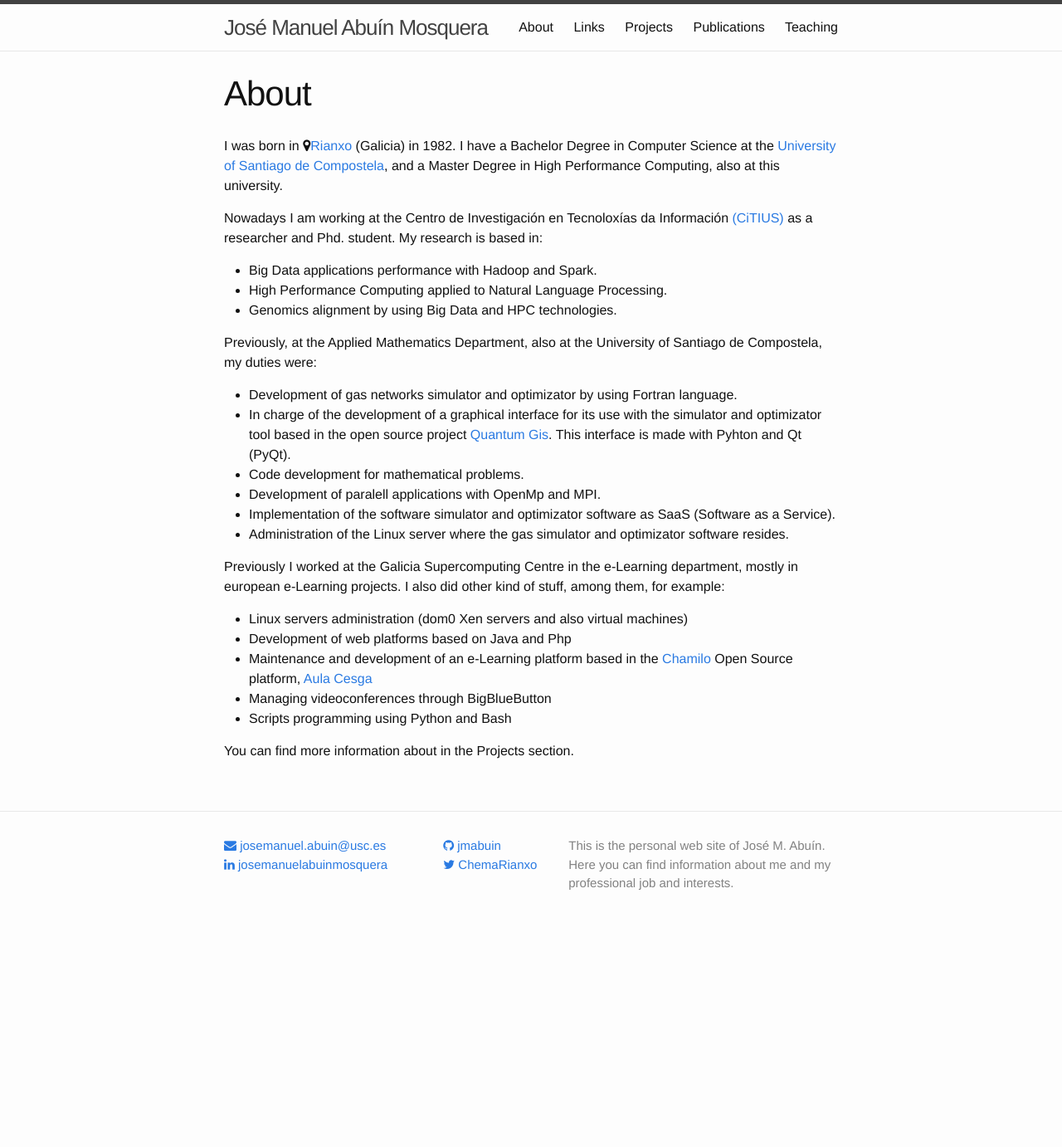
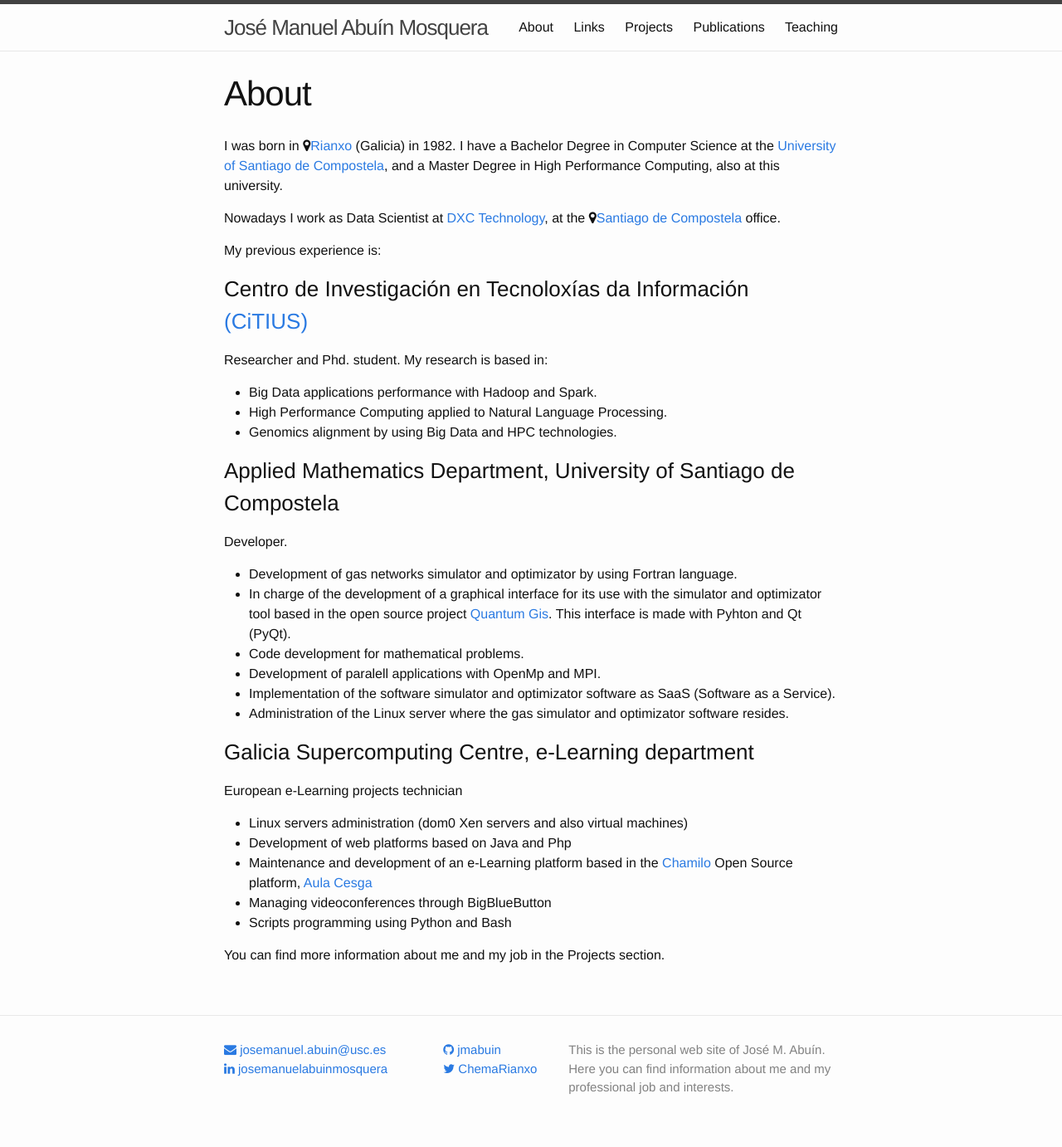
Before and after one commit to jmabuin/jmabuin.github.io, a Jekyll site: the page built from about.md, in a window 1280 px wide. Shown: the whole page at 83% size. Built offline with Jekyll 4.4.1, drawn with Linux system fonts in a browser that asks for light colours; nearby versions of some CDN libraries; before the commit the page ends 1136 px from its top, so only the background shows below that.

Commit message:
Job change added

```diff
--- a/about.md
+++ b/about.md
@@ -6,13 +6,18 @@ permalink: /about/
 
 I was born in <i class="fa fa-map-marker" aria-hidden="true"></i>[Rianxo](https://goo.gl/maps/yiDcWZsRNyv){:target="_blank"} (Galicia) in 1982. I have a Bachelor Degree in Computer Science at the [University of Santiago de Compostela](http://www.usc.es){:target="_blank"}, and a Master Degree in High Performance Computing, also at this university.
 
-Nowadays I am working at the Centro de Investigación en Tecnoloxías da Información [(CiTIUS)](http://citius.usc.es){:target="_blank"} as a researcher and Phd. student. My research is based in:
+Nowadays I work as Data Scientist at [DXC Technology](http://www.dxc.technology/){:target="_blank"}, at the <i class="fa fa-map-marker" aria-hidden="true"></i>[Santiago de Compostela](https://goo.gl/maps/xuJAXSbTsss){:target="_blank"} office.
+
+My previous experience is:
+### Centro de Investigación en Tecnoloxías da Información [(CiTIUS)](http://citius.usc.es){:target="_blank"} ###
+Researcher and Phd. student. My research is based in:
 
 * Big Data applications performance with Hadoop and Spark.
 * High Performance Computing applied to Natural Language Processing.
 * Genomics alignment by using Big Data and HPC technologies.
 
-Previously, at the Applied Mathematics Department, also at the University of Santiago de Compostela, my duties were:
+### Applied Mathematics Department, University of Santiago de Compostela ###
+Developer.
 
 * Development of gas networks simulator and optimizator by using Fortran language.
 * In charge of the development of a graphical interface for its use with the simulator and optimizator tool based in the open source project [Quantum Gis](http://www.qgis.org){:target="_blank"}. This interface is made with Pyhton and Qt (PyQt).
@@ -21,7 +26,8 @@ Previously, at the Applied Mathematics Department, also at the University of San
 * Implementation of the software simulator and optimizator software as SaaS (Software as a Service).
 * Administration of the Linux server where the gas simulator and optimizator software resides.
 
-Previously I worked at the Galicia Supercomputing Centre in the e-Learning department, mostly in european e-Learning projects. I also did other kind of stuff, among them, for example:
+### Galicia Supercomputing Centre, e-Learning department ###
+European e-Learning projects technician
 
 * Linux servers administration (dom0 Xen servers and also virtual machines)
 * Development of web platforms based on Java and Php
@@ -29,4 +35,4 @@ Previously I worked at the Galicia Supercomputing Centre in the e-Learning depar
 * Managing videoconferences through BigBlueButton
 * Scripts programming using Python and Bash
 
-You can find more information about in the Projects section.
+You can find more information about me and my job in the Projects section.
```
